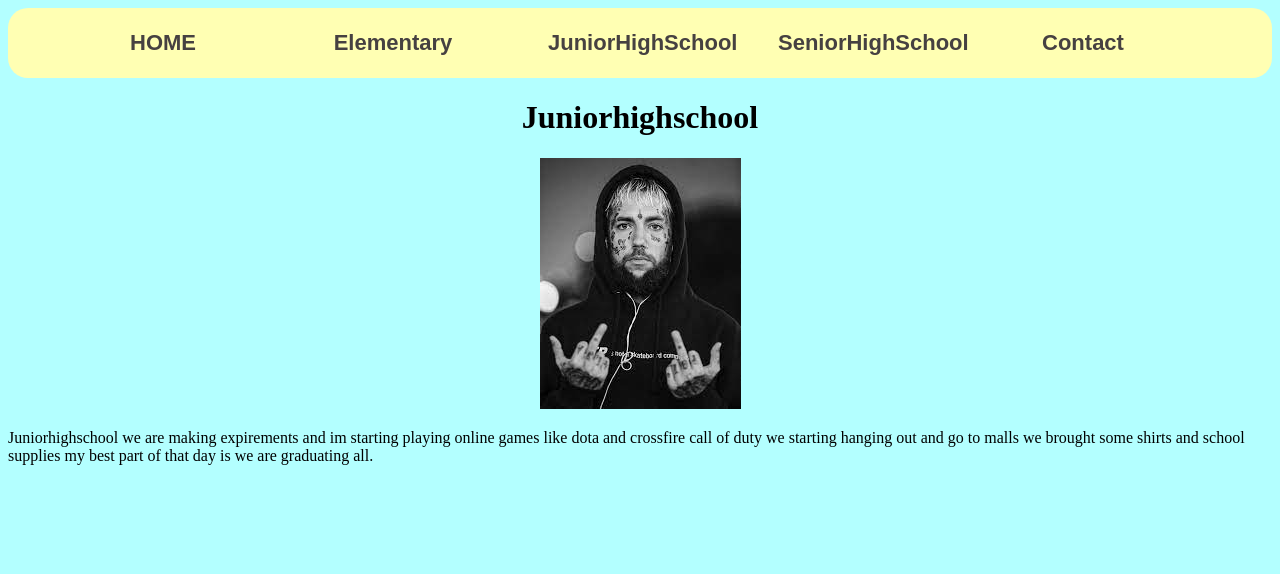
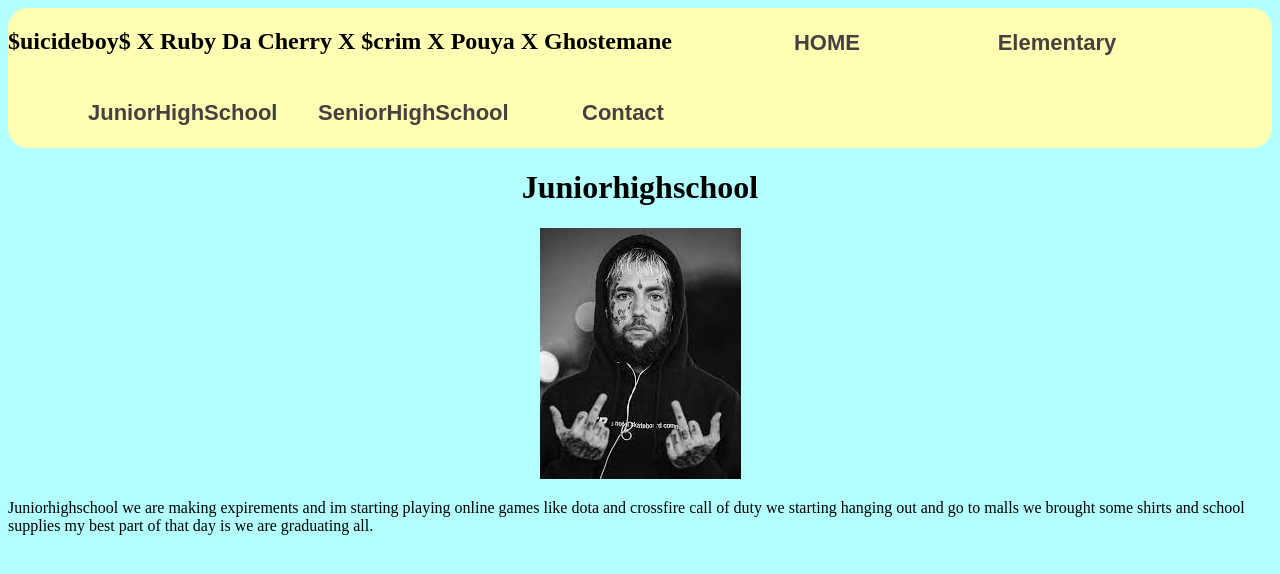
Before and after one commit to jiar13/alicante03, a plain HTML site: page Juniorhighschool.html in a window 1280 px wide. Drawn offline with Linux system fonts and the light colour scheme.

Commit message:
Update Juniorhighschool.html

```diff
--- a/Juniorhighschool.html
+++ b/Juniorhighschool.html
@@ -14,7 +14,7 @@
 <body>
 
 	 <nav>
-
+	<center> <class E> <H1>$uicideboy$ X Ruby Da Cherry X $crim X Pouya X Ghostemane</H1> </center>
 	      <a href="index.html">HOME</a>
 	      <a href="Elementary.html">Elementary</a>
 	      <a href="Juniorhighschool.html">JuniorHighSchool</a>
```
